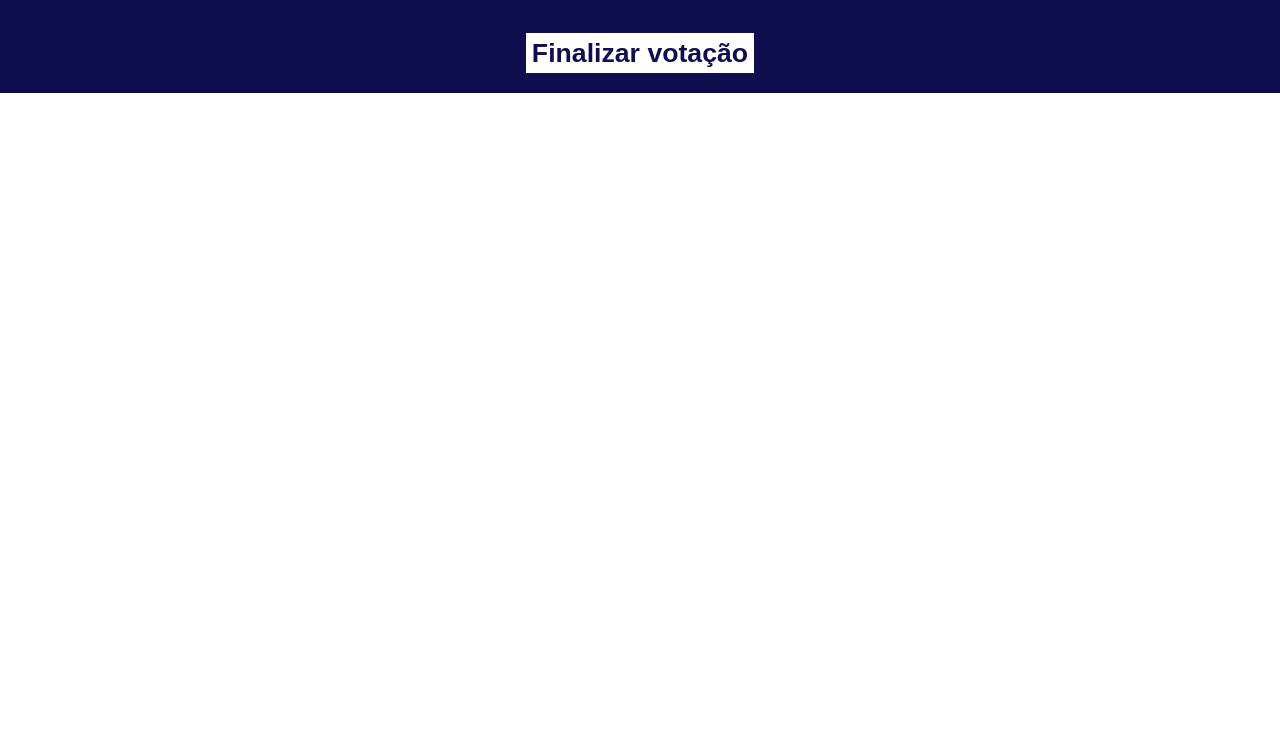
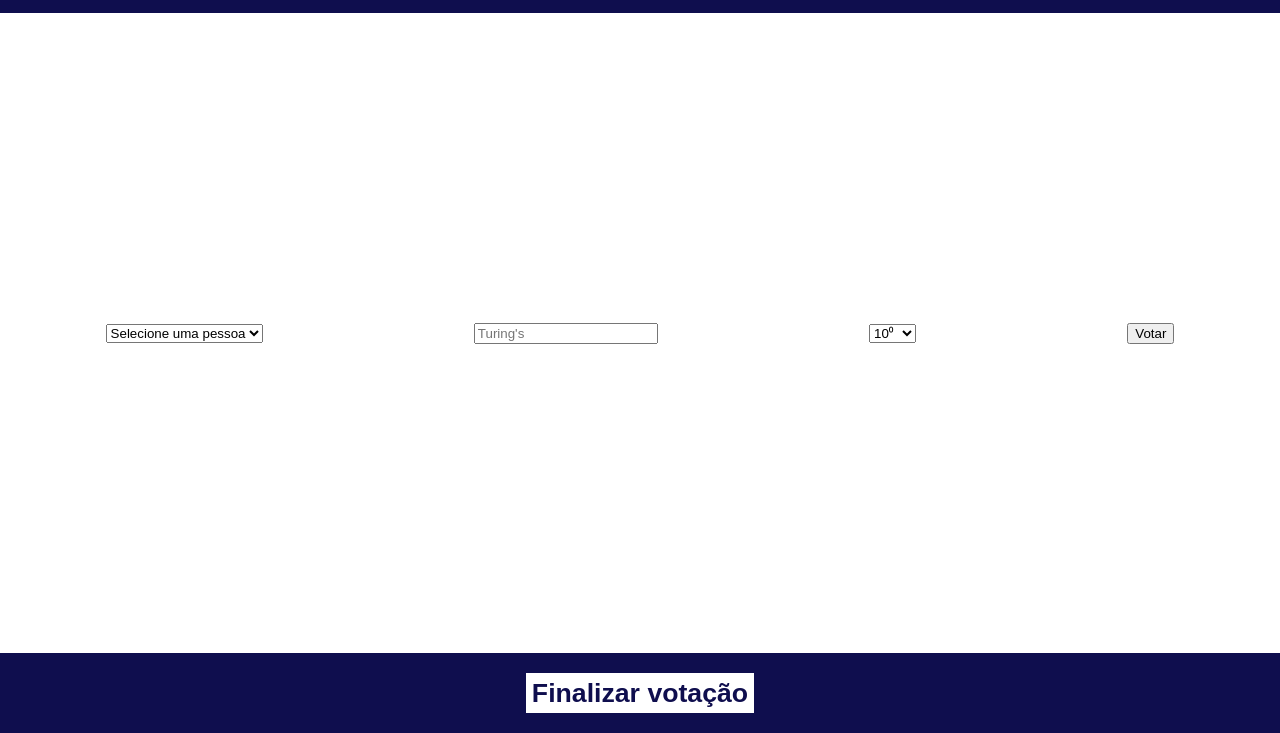
Before and after one commit to ViniciusMdJ/DApp_Voting, a plain HTML site: page index.html in a window 1280 px wide. Shown: the part 67-800 px from the top of the page. Drawn offline with Linux system fonts and the light colour scheme.

Commit message:
add select's and buton for vote

```diff
--- a/index.html
+++ b/index.html
@@ -12,7 +12,45 @@
     <div class="header">
         <h1>VOTAÇÃO</h1>
     </div>
-    <div class="body"></div>
+    <div class="main">
+      <select name="tags" id="pessoas">
+        <option value="">Selecione uma pessoa</option>
+        <option value="Andre">André Oliveira</option>
+        <option value="Antonio">Antonio Campanharo</option>
+        <option value="Ratonilo">Danilo Erler</option>
+        <option value="eduardo">Eduardo Carneiro</option>
+        <option value="Enzo">Enzo B. Cussuol</option>
+        <option value="Fernando">Fernando Azevedo</option>
+        <option value="Juliana">Juliana Camilo</option>
+        <option value="Altoe">Lucas Altoe</option>
+        <option value="Salgado">Lucas Giovani</option>
+        <option value="Regata">Lucas Moraes</option>
+        <option value="Luis">Luís Eduardo</option>
+        <option value="Nicolas">Nicolas Gall</option>
+        <option value="Rauta">Ricardo Venturotti</option>
+        <option value="Silva">Ricardo Vieira</option>
+        <option value="Sophie">Sophie Dilhon</option>
+        <option value="Thiago">Thiago de Lemos</option>
+        <option value="Brito">Tiago Rodrigues</option>
+        <option value="ulopesu">Usiel Ferreira</option>
+        <option value="Vinicius">Vinicius Moraes</option>
+        <option value="Bonella">Vitor Berger</option>
+      </select>
+      <form>
+        <input type="number" id="qtdTurings" placeholder="Turing's" min="0" max="2000000000000000000">
+      </form>
+      <select name="multiplier" id="exponential">
+        <option value="1">10⁰</option>
+        <option value="1000">10³</option>
+        <option value="1000000">10⁶</option>
+        <option value="1000000000">10⁹</option>
+        <option value="1000000000000">10¹²</option>
+        <option value="1000000000000000">10¹⁵</option>
+        <option value="1000000000000000000">10¹⁸</option>
+      </select>
+      <br>
+      <button id="Votar">Votar</button>
+    </div>
     <div class="basebord">
         <button class="endVoting">
             <h1>Finalizar votação</h1>
```
